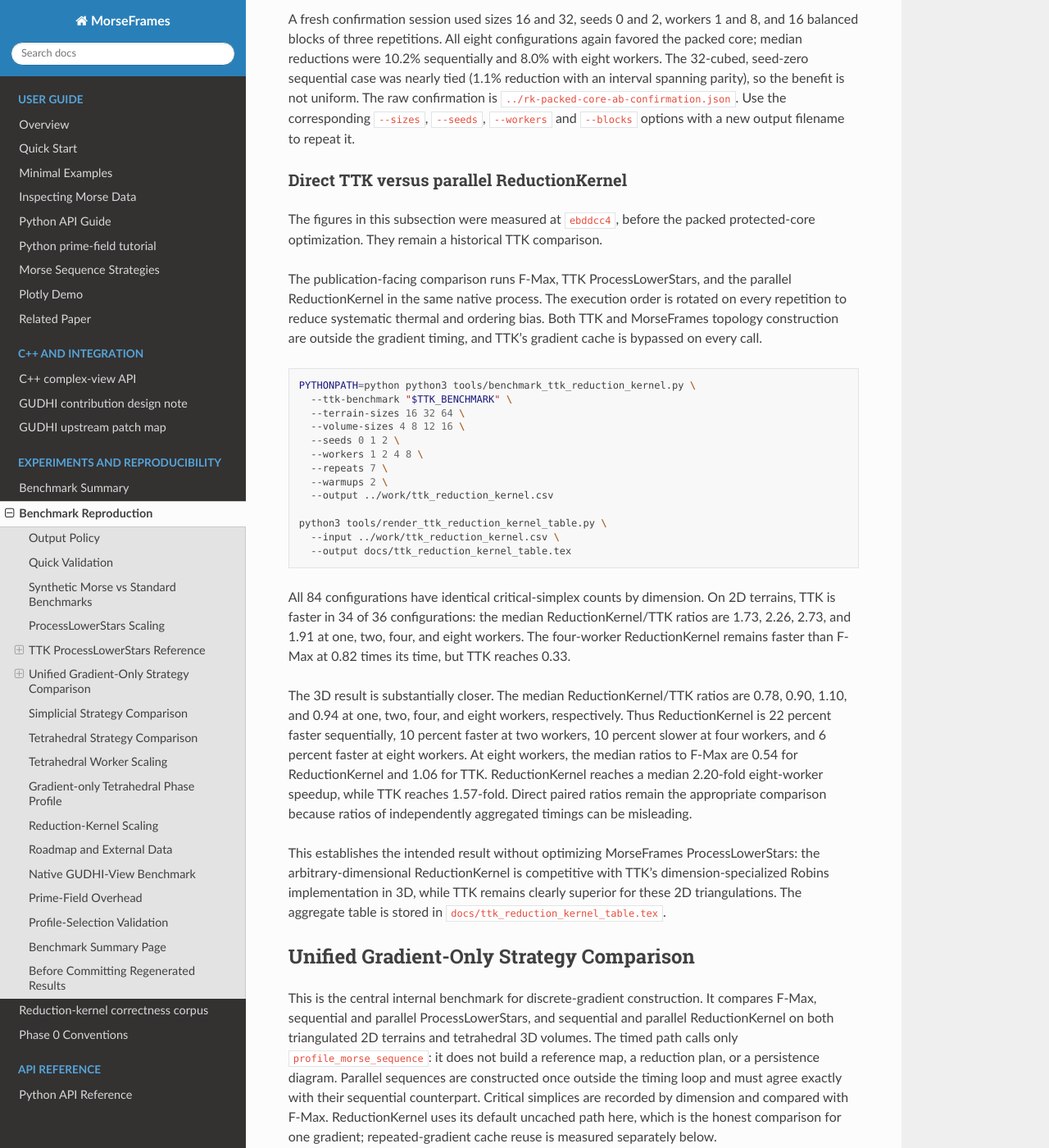
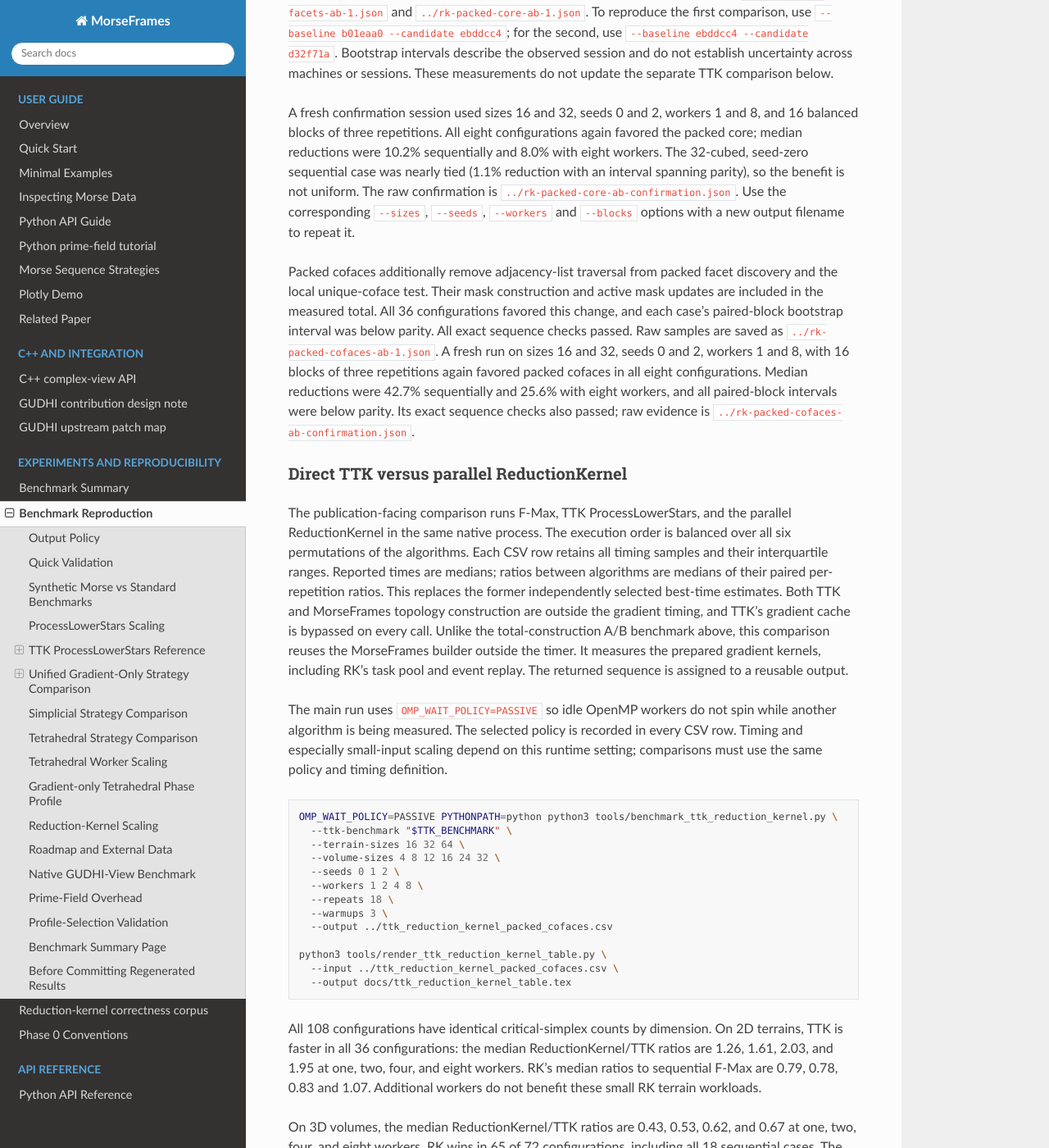
Before and after one commit to lnajman/morseframes, a Sphinx documentation site: the page built from docs/benchmark_reproduction.md, in a window 1280 px wide and 1400 px high, scrolled down 5868 px. Shown: the whole window at 82% size. Built offline with Sphinx 7.4.7 and the Read the Docs theme 3.1.0, drawn with Linux system fonts in a browser that asks for light colours; the version number is read from the project's files by our own code; some of the changed text lies outside the part shown.

Commit message:
Use packed cofaces for ReductionKernel local decisions

````diff
--- a/docs/benchmark_reproduction.md
+++ b/docs/benchmark_reproduction.md
@@ -4,6 +4,10 @@ This page explains how to regenerate the public benchmark artifacts in this
 repository. It is meant for software reproducibility: manuscript text and
 discussion notes live outside the public repository, in the private manuscript
 workspace until a public preprint or published version exists.
+
+The controlled ReductionKernel A/B and direct TTK comparison sections record
+the latest packed-coface results. Other stored tables on this page are earlier
+benchmark snapshots; their timings do not describe the latest implementation.
 
 Run commands from the repository root.
 
@@ -232,10 +236,10 @@ Run it without other tests, builds or benchmarks in progress.
 
 ```sh
 python3 tools/benchmark_reduction_kernel_ab.py \
-  --baseline ebddcc4 --candidate WORKTREE \
+  --baseline d32f71a --candidate WORKTREE \
   --sizes 16 24 32 --seeds 0 1 2 --workers 1 2 4 8 \
   --blocks 12 --repeats 3 --warmups 2 \
-  --input-dir ../rk-ab-inputs --output ../rk-packed-core-ab.json
+  --input-dir ../rk-ab-inputs --output ../rk-packed-cofaces-ab.json
 ```
 
 The inputs use the existing injective tetrahedral-volume generator. The timed
@@ -254,19 +258,20 @@ The controlled native ARM run on this MacBook Pro (Apple clang 15, C++17,
 with 792,051 simplices. The table gives median reductions in total gradient
 time across nine size/seed cases per worker count. Positive values mean faster.
 
-| Workers | Packed facets: `b01eaa0` to `ebddcc4` | Packed core: relative to `ebddcc4` |
-| ---: | ---: | ---: |
-| 1 | 8.2% | 10.4% |
-| 2 | 5.8% | 10.1% |
-| 4 | 7.7% | 10.7% |
-| 8 | 6.1% | 9.0% |
+| Workers | Packed facets: `b01eaa0` to `ebddcc4` | Packed core: `ebddcc4` to `d32f71a` | Packed cofaces: relative to `d32f71a` |
+| ---: | ---: | ---: | ---: |
+| 1 | 8.2% | 10.4% | 42.9% |
+| 2 | 5.8% | 10.1% | 35.7% |
+| 4 | 7.7% | 10.7% | 27.6% |
+| 8 | 6.1% | 9.0% | 23.2% |
 
 Packed facets were faster in 34/36 configurations; packed cores were faster in
 36/36. All exact sequence comparisons passed. These paired results replace the
 earlier small, separate-run estimates of 1.3% and 5.6% for packed facets. Raw
 evidence is saved locally as `../rk-packed-facets-ab-1.json` and
 `../rk-packed-core-ab-1.json`. To reproduce the first comparison, use
-`--baseline b01eaa0 --candidate ebddcc4`. Bootstrap intervals describe the
+`--baseline b01eaa0 --candidate ebddcc4`; for the second, use
+`--baseline ebddcc4 --candidate d32f71a`. Bootstrap intervals describe the
 observed session and do not establish uncertainty across machines or sessions.
 These measurements do not update the separate TTK comparison below.
 
@@ -279,55 +284,87 @@ uniform. The raw confirmation is `../rk-packed-core-ab-confirmation.json`.
 Use the corresponding `--sizes`, `--seeds`, `--workers` and `--blocks` options
 with a new output filename to repeat it.
 
+Packed cofaces additionally remove adjacency-list traversal from packed facet
+discovery and the local unique-coface test. Their mask construction and active
+mask updates are included in the measured total. All 36 configurations favored
+this change, and each case's paired-block bootstrap interval was below parity.
+All exact sequence checks passed. Raw samples are saved as
+`../rk-packed-cofaces-ab-1.json`.
+A fresh run on sizes 16 and 32, seeds 0 and 2, workers 1 and 8, with 16 blocks
+of three repetitions again favored packed cofaces in all eight configurations.
+Median reductions were 42.7% sequentially and 25.6% with eight workers, and all
+paired-block intervals were below parity. Its exact sequence checks also
+passed; raw evidence is `../rk-packed-cofaces-ab-confirmation.json`.
+
 ### Direct TTK versus parallel ReductionKernel
-
-The figures in this subsection were measured at `ebddcc4`, before the packed
-protected-core optimization. They remain a historical TTK comparison.
 
 The publication-facing comparison runs F-Max, TTK ProcessLowerStars, and the
 parallel ReductionKernel in the same native process. The execution order is
-rotated on every repetition to reduce systematic thermal and ordering bias.
+balanced over all six permutations of the algorithms. Each CSV row retains
+all timing samples and their interquartile ranges. Reported times are medians;
+ratios between algorithms are medians of their paired per-repetition ratios.
+This replaces the former independently selected best-time estimates.
 Both TTK and MorseFrames topology construction are outside the gradient timing,
-and TTK's gradient cache is bypassed on every call.
+and TTK's gradient cache is bypassed on every call. Unlike the total-construction
+A/B benchmark above, this comparison reuses the MorseFrames builder outside
+the timer. It measures the prepared gradient kernels, including RK's task pool
+and event replay. The returned sequence is assigned to a reusable output.
+
+The main run uses `OMP_WAIT_POLICY=PASSIVE` so idle OpenMP workers do not spin
+while another algorithm is being measured. The selected policy is recorded
+in every CSV row. Timing and especially small-input scaling depend on this
+runtime setting; comparisons must use the same policy and timing definition.
 
 ```sh
-PYTHONPATH=python python3 tools/benchmark_ttk_reduction_kernel.py \
+OMP_WAIT_POLICY=PASSIVE PYTHONPATH=python python3 tools/benchmark_ttk_reduction_kernel.py \
   --ttk-benchmark "$TTK_BENCHMARK" \
   --terrain-sizes 16 32 64 \
-  --volume-sizes 4 8 12 16 \
+  --volume-sizes 4 8 12 16 24 32 \
   --seeds 0 1 2 \
   --workers 1 2 4 8 \
-  --repeats 7 \
-  --warmups 2 \
-  --output ../work/ttk_reduction_kernel.csv
+  --repeats 18 \
+  --warmups 3 \
+  --output ../ttk_reduction_kernel_packed_cofaces.csv
 
 python3 tools/render_ttk_reduction_kernel_table.py \
-  --input ../work/ttk_reduction_kernel.csv \
+  --input ../ttk_reduction_kernel_packed_cofaces.csv \
   --output docs/ttk_reduction_kernel_table.tex
 ```
 
-All 84 configurations have identical critical-simplex counts by dimension.
-On 2D terrains, TTK is faster in 34 of 36 configurations: the median
-ReductionKernel/TTK ratios are 1.73, 2.26, 2.73, and 1.91 at one, two, four,
-and eight workers. The four-worker ReductionKernel remains faster than F-Max
-at 0.82 times its time,
-but TTK reaches 0.33.
+All 108 configurations have identical critical-simplex counts by dimension.
+On 2D terrains, TTK is faster in all 36 configurations: the median
+ReductionKernel/TTK ratios are 1.26, 1.61, 2.03, and 1.95 at one, two, four,
+and eight workers. RK's median ratios to sequential F-Max are 0.79, 0.78, 0.83
+and 1.07. Additional workers do not benefit these small RK terrain workloads.
 
-The 3D result is substantially closer. The median ReductionKernel/TTK ratios
-are 0.78, 0.90, 1.10, and 0.94 at one, two, four, and eight workers,
-respectively. Thus ReductionKernel is 22 percent faster sequentially, 10
-percent faster at two workers, 10 percent slower at four workers, and 6 percent
-faster at eight workers. At eight workers, the median ratios to F-Max are 0.54
-for ReductionKernel and 1.06 for TTK. ReductionKernel reaches a median
-2.20-fold eight-worker speedup, while TTK reaches 1.57-fold. Direct paired
-ratios remain the appropriate comparison because ratios of independently
-aggregated timings can be misleading.
+On 3D volumes, the median ReductionKernel/TTK ratios are 0.43, 0.53, 0.62,
+and 0.67 at one, two, four, and eight workers. RK wins in 65 of 72
+configurations, including all 18 sequential cases. The median eight-worker
+ratios to F-Max are 0.20 for RK and 0.36 for TTK. RK reaches a median 2.22-fold
+eight-worker speedup from its own one-worker time, while TTK reaches 3.45-fold.
+TTK scales more strongly but starts from a slower one-worker time on these
+volumes. Restricting to the 24-cubed and 32-cubed inputs, eight-worker RK has
+median ratios of 0.12 to F-Max and 0.67 to TTK.
 
-This establishes the intended result without optimizing MorseFrames
-ProcessLowerStars: the arbitrary-dimensional ReductionKernel is competitive
-with TTK's dimension-specialized Robins implementation in 3D, while TTK remains
-clearly superior for these 2D triangulations. The aggregate table is stored in
-`docs/ttk_reduction_kernel_table.tex`.
+These are workload- and runtime-specific prepared-kernel comparisons, not a
+claim that RK is uniformly fastest. The aggregate table is stored in
+`docs/ttk_reduction_kernel_table.tex`. This refresh changes the statistic,
+OpenMP policy and input-size range from the older `ebddcc4` table; the controlled
+A/B experiment above is the evidence for the isolated implementation gain.
+
+A runtime-policy check reran terrains of sizes 32/64 and volumes of sizes
+16/32, seeds 0/2, with 1/8 workers and `OMP_WAIT_POLICY` unset. All 16 critical
+count comparisons passed. On its four eight-worker volume cases, RK/TTK was
+0.52 (versus 0.65 on the matching passive-policy cases), and RK won every case
+under both policies. The eight-worker terrain ranking reversed: RK/TTK was
+0.34 with the default policy, versus 1.98 with passive waiting. Thus the 3D
+advantage survived this check, while the 2D parallel comparison is sensitive
+to runtime behavior and should not be presented as an unconditional algorithm
+ranking. These were separate sessions, not an interleaved policy experiment.
+The control samples are in `../ttk_reduction_kernel_cofaces_default_policy.csv`.
+To reproduce them, use `env -u OMP_WAIT_POLICY` with the same command and
+`--terrain-sizes 32 64 --volume-sizes 16 32 --seeds 0 2 --workers 1 8`, writing
+to a separate output file.
 
 ## Unified Gradient-Only Strategy Comparison
 
````
Also changed, not shown: docs/strategies.md (+15 -6 lines), 11 other files.
